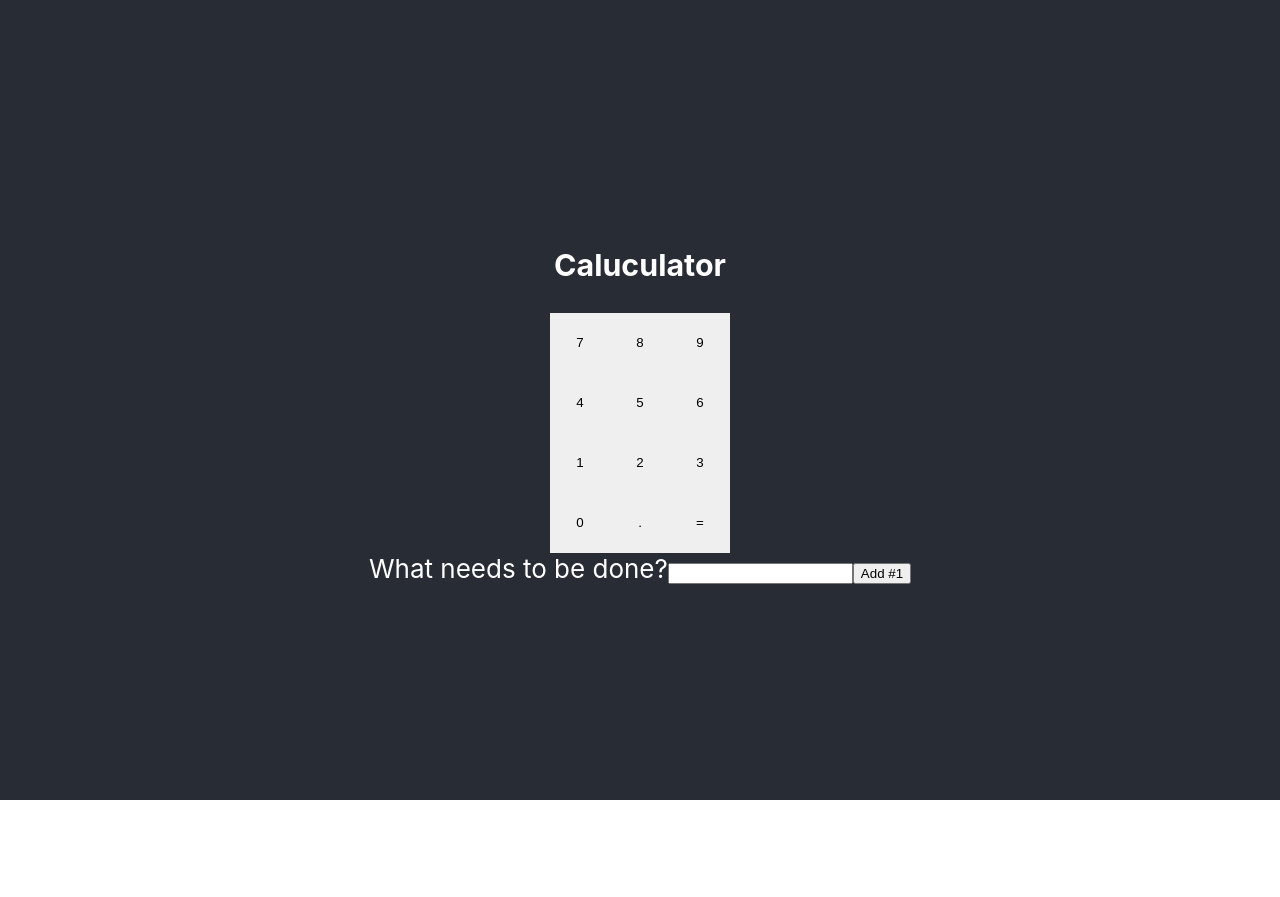
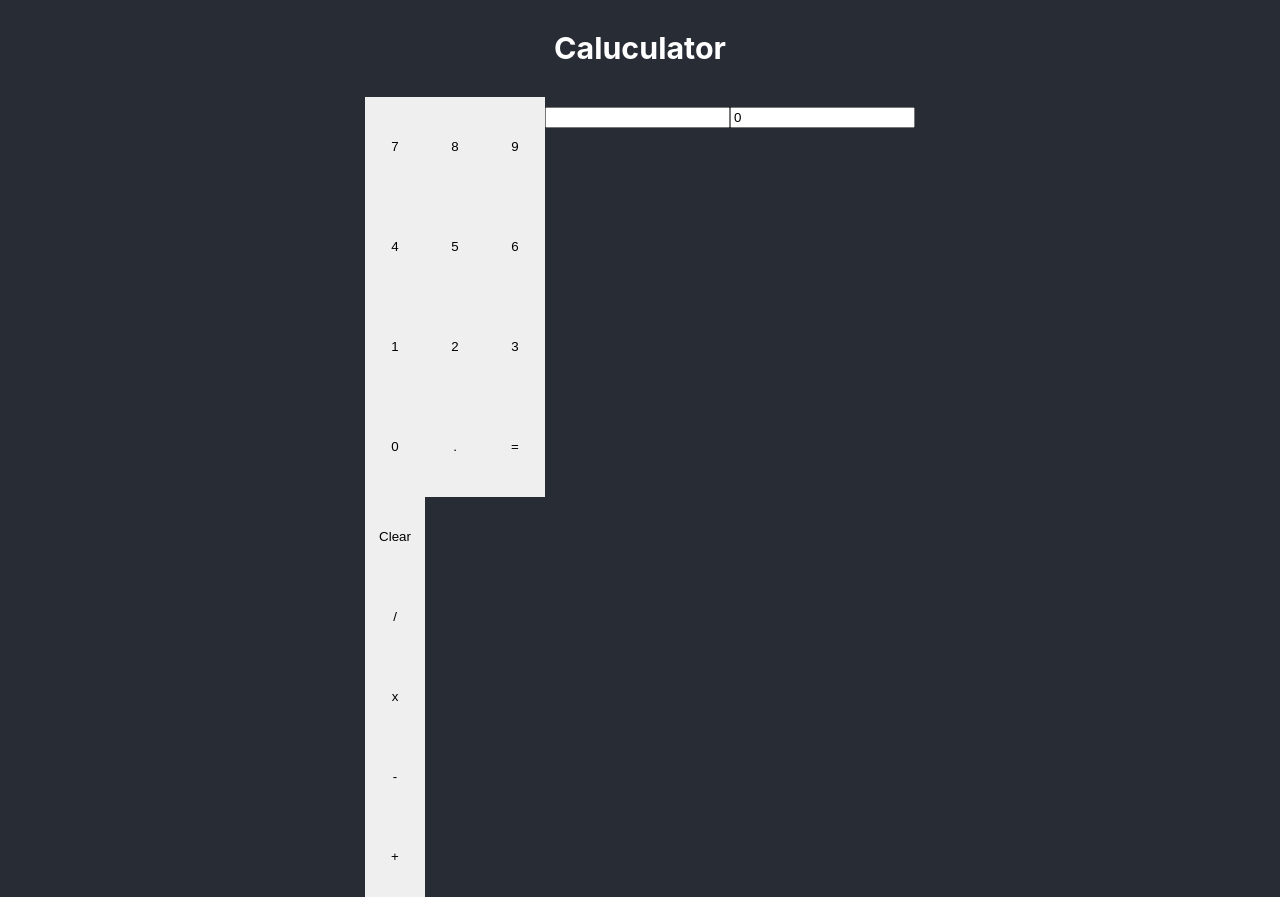
Before and after one commit to paulkiren/ReactJS, a React (Create React App) app in the folder todo_hooks_exp/: page / in a window 1280 px wide. Before the commit the page ends 800 px from the top, so only its background shows below. Built offline with nearby package versions, Linux system fonts and the light colour scheme.

Commit message:
removed unwanted components

```diff
--- a/todo_hooks_exp/src/App.css
+++ b/todo_hooks_exp/src/App.css
@@ -1,9 +1,35 @@
 .App {
   text-align: center;
+
+}
+.caluculator-keys {
+  float: left;
+}
+.caluculator-keys:after {
+  clear: both;
+  content: "";
+  display: table;
+}
+.numButton {
+  height: 100px;
+  width: 60px;
+  border: 0px solid green;
+  ;
 }
 
-.numButton {
-  height: 60px;
+.number-pad {
+  max-width: 180px;
+
+}
+
+.arithmetic-ops {
+  max-width: 60px;
+
+
+}
+
+.functionButton {
+  height: 80px;
   width: 60px;
   border: 0px solid green;
   ;
--- a/todo_hooks_exp/src/Calculator/Calculator.jsx
+++ b/todo_hooks_exp/src/Calculator/Calculator.jsx
@@ -12,63 +12,78 @@ function NumButton(props) {
 
 }
 
-class NummberPad extends React.Component {
+// class FunctionKeys extends React.Component {
+//     render() {
+//         return (
 
-    renederButton(i) {
-        return <NumButton value={i}
-            onClick={this.props.onClick}></NumButton>
 
-    }
+//         )
+//     }
+// }
 
-    render() {
-        // console.log("test LLLL",this.props);
-        return (<div>
-            <div>
-                {[7, 8, 9].map((i) => this.renederButton(i))}
-            </div>
-            <div>
-                {[4, 5, 6].map((i) => this.renederButton(i))}
-            </div>
-            <div>
-                {[1, 2, 3].map((i) => this.renederButton(i))}
-            </div>
-            <div>
-                {[0, '.', '='].map((i) => this.renederButton(i))}
-            </div>
+// class NummberPad extends React.Component {
 
-        </div>)
-    }
 
-}
+//     render() {
+//         // console.log("test LLLL",this.props);
+//         return ()
+//     }
+
+// }
 
 class Calculator extends React.Component {
     constructor(props) {
         super(props);
-        this.state = { items: [], text: '' };
+        this.state = { items: [], text: '', currentValue: '', resultValue: 0 };
         this.handleChange = this.handleChange.bind(this);
         this.handleSubmit = this.handleSubmit.bind(this);
         this.numberClick = this.numberClick.bind(this);
+        this.functionClick = this.functionClick.bind(this);
     }
+    renederButton(i) {
+        return <NumButton value={i}
+            onClick={this.numberClick}></NumButton>
 
+    }
     render() {
         return (
             <div>
                 <h3>Caluculator</h3>
+
                 <HistoryExpressionList items={this.state.items} />
-                <NummberPad value={this.state.items + 1} onClick={this.numberClick}></NummberPad>
-                <form >
-                    <label htmlFor="new-todo">
-                        What needs to be done?
-            </label>
-                    <input
-                        id="new-todo"
-                        onChange={this.handleChange}
-                        value={this.state.text}
-                    />
-                    <button onClick={this.handleSubmit}>
-                        Add #{this.state.items.length + 1}
-                    </button>
-                </form>
+                <input value={this.state.currentValue} />
+                <input value={this.state.resultValue} />
+                <div className="caluculator-keys">
+                    <div className="number-pad">
+                        <div >
+                            {[7, 8, 9].map((i) => this.renederButton(i))}
+                        </div>
+                        <div>
+                            {[4, 5, 6].map((i) => this.renederButton(i))}
+                        </div>
+                        <div>
+                            {[1, 2, 3].map((i) => this.renederButton(i))}
+                        </div>
+                        <div>
+                            {[0, '.', '='].map((i) => this.renederButton(i))}
+                        </div>
+
+                    </div>
+                    <div className="arithmetic-ops">
+                        <button className="functionButton"
+                            value='<-' onClick={this.functionClick}>Clear</button>
+                        <button className="functionButton"
+                            value='/' onClick={this.functionClick}>/</button>
+                        <button className="functionButton"
+                            value='x' onClick={this.functionClick}>x</button>
+                        <button className="functionButton"
+                            value='-' onClick={this.functionClick}>-</button>
+                        <button className="functionButton"
+                            value='+' onClick={this.functionClick}>+</button>
+
+                    </div>
+
+                </div>
             </div>
         );
     }
@@ -76,11 +91,19 @@ class Calculator extends React.Component {
     handleChange(e) {
         this.setState({ text: e.target.value });
     }
+
+    functionClick(e) {
+        e.preventDefault();
+        console.log(e.target.value);
+        let value = e.target.value;
+        this.setState({ currentValue: this.state.currentValue += value });
+
+    }
     numberClick(e) {
         e.preventDefault();
         console.log(e.target.value);
-
-
+        let value = e.target.value;
+        this.setState({ currentValue: this.state.currentValue += value });
 
     }
 
```
